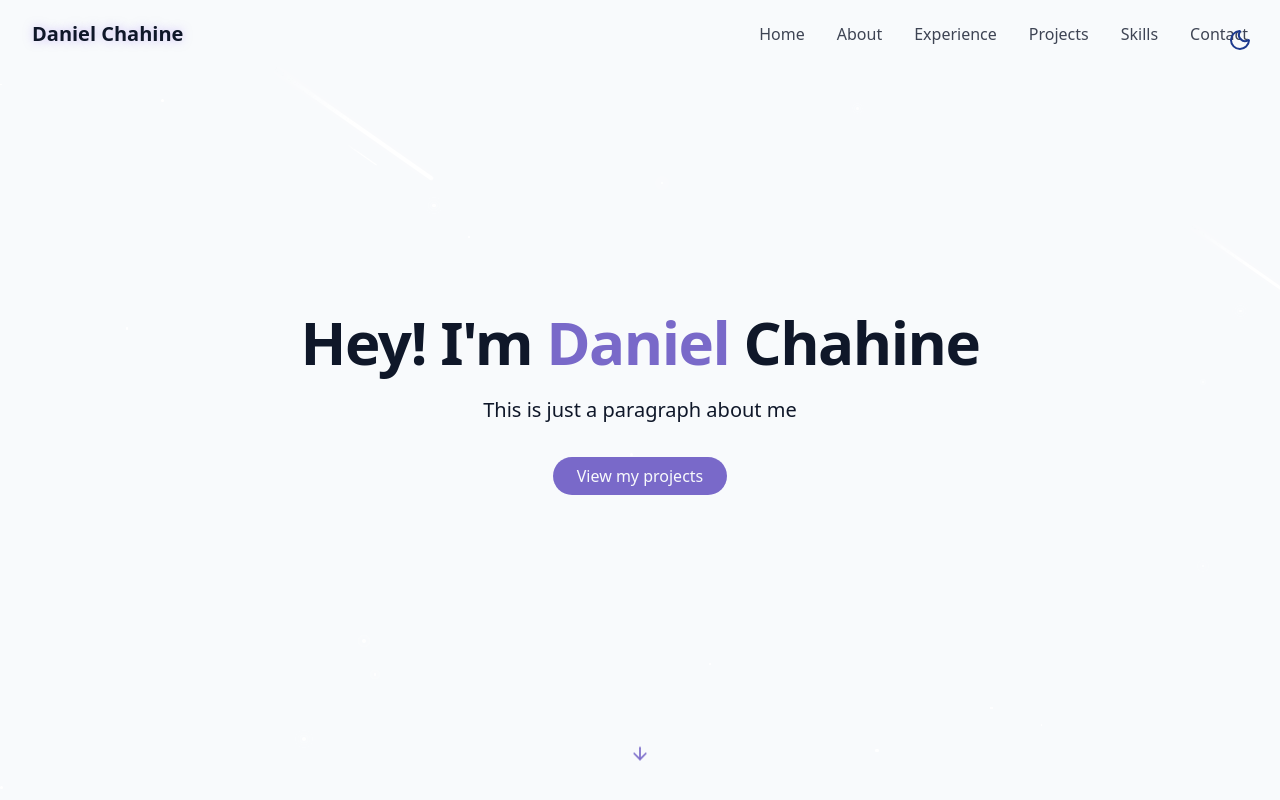
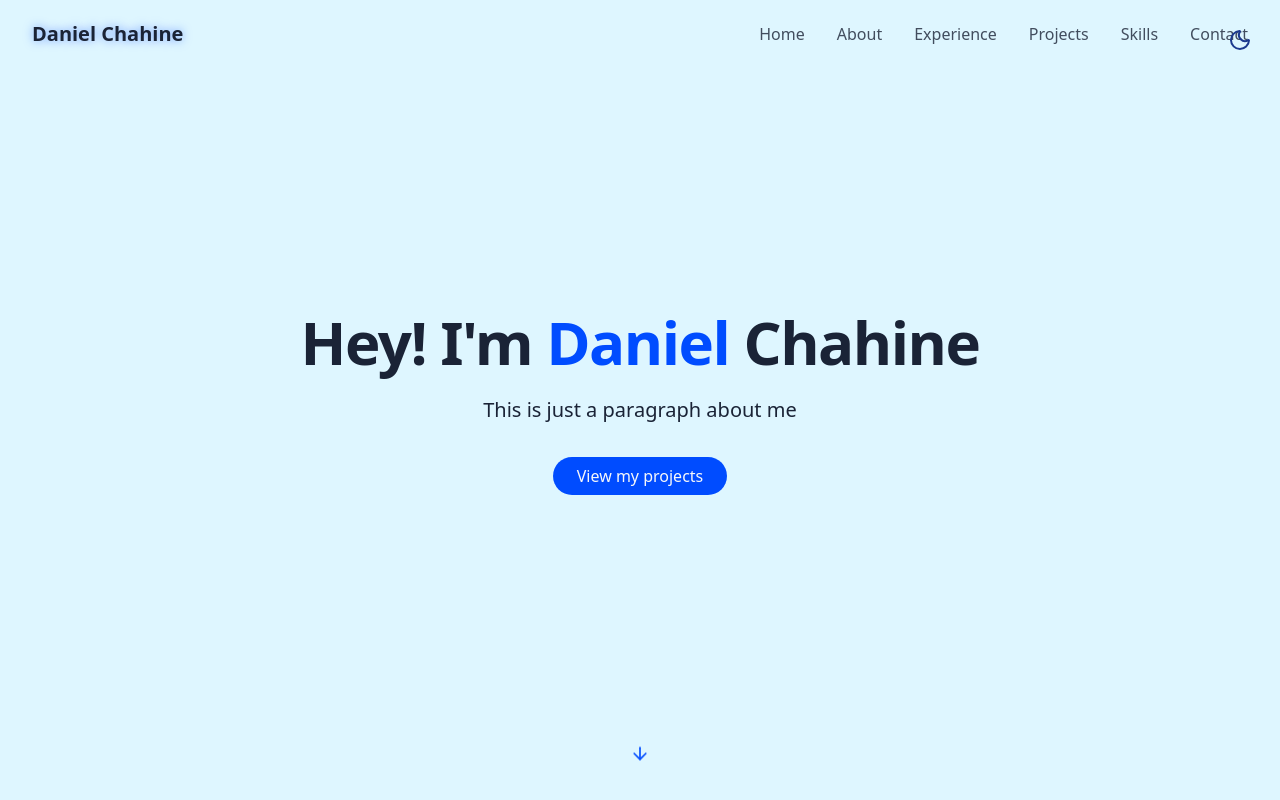
Before and after one commit to DanielChahine0/DanielChahine0.github.io, a React (Vite) app: page / in a window 1280 px wide. Shown: the top 800 px of the page. Built offline with nearby package versions, Linux system fonts and the light colour scheme.

Commit message:
updated some of the CSS

```diff
--- a/src/components/StarBackground.jsx
+++ b/src/components/StarBackground.jsx
@@ -7,8 +7,8 @@ export const StarBackground = () => {
     const [meteors, setMeteors] = useState([]);
 
     useEffect(() => {
-        generateStars();
-        generateMeteors();
+        // generateStars();
+        // generateMeteors();
 
         const handleResize = () => {
             generateStars();
--- a/src/index.css
+++ b/src/index.css
@@ -1,14 +1,14 @@
 @import "tailwindcss";
 
 @theme {
-  --color-border: hsl(var(--border));
-  --color-background: hsl(var(--background));
-  --color-foreground: hsl(var(--foreground));
+  --color-border: var(--border);
+  --color-background: var(--background);
+  --color-foreground: var(--foreground);
 
-  --color-primary: hsl(var(--primary));
-  --color-primary-foreground: hsl(var(--primary-foreground));
+  --color-primary: var(--primary);
+  --color-primary-foreground: var(--primary-foreground);
 
-  --color-card: hsl(var(--card));
+  --color-card: var(--card);
 
   --animat-float: float 6s ease-in-out infinite;
   --animate-flash: flash 2s linear infinite;
@@ -90,27 +90,27 @@
 
 @layer base {
   :root {
-    --background: 210 40% 98%;
-    --foreground: 222 47% 11%;
+    --background: #def6ff;         /* hsl(210, 40%, 98%) */
+    --foreground: #1a2336;         /* hsl(222, 47%, 11%) */
 
-    --card: 0 0% 100%;
+    --card: #ffffff;               /* hsl(0, 0%, 100%) */
 
-    --primary: 250 47% 60%;
-    --primary-foreground: 210 40% 98%;
+    --primary: #004cff;            /* hsl(178, 75%, 51%) */
+    --primary-foreground: #f6f8fa; /* hsl(210, 40%, 98%) */
 
-    --border: 214 32% 91%;
+    --border: #e3e7ef;             /* hsl(214, 32%, 91%) */
   }
 
   .dark {
-    --background: 222 47% 4%;
-    --foreground: 213 31% 91%;
+    --background: #000520;         /* hsl(222, 47%, 4%) */
+    --foreground: #e0e4ef;         /* hsl(213, 31%, 91%) */
 
-    --card: 222 47% 8%;
+    --card: #151a2a;               /* hsl(222, 47%, 8%) */
 
-    --primary: 250 65% 65%;
-    --primary-foreground: 213 31% 91%;
+    --primary: #3c76ff;            /* hsl(250, 65%, 65%) */
+    --primary-foreground: #e0e4ef; /* hsl(213, 31%, 91%) */
 
-    --border: 217 33% 20%;
+    --border: #2a3042;             /* hsl(217, 33%, 20%) */
   }
 
   * {
@@ -150,7 +150,7 @@
 
 @utility text-glow {
   @apply relative;
-  text-shadow: 0 0 10px rgba(167, 138, 250, 0.5);
+  text-shadow: 0 0 10px #004cff80;
 }
 
 @utility card-hover {
@@ -159,25 +159,28 @@
 
 @utility gradient-border {
   @apply relative rounded-md;
-  background: linear-gradient(to right, hsl(var(--card)), hsl(var(--card)));
+  /* hsl(var(--card)) is already hex via --card, so use var(--card) directly */
+  background: linear-gradient(to right, var(--card), var(--card));
   background-clip: padding-box;
   border: 1px solid transparent;
 }
 
 @utility cosmic-button {
   @apply px-6 py-2 rounded-full bg-primary text-primary-foreground font-medium
-         transition-all duration-300 hover:shadow-[0_0_10px_rgba(139,92,246,0.5)]
+         transition-all duration-300 hover:shadow-[0_0_10px_#004cff80]
          hover:scale-105 active:scale-95;
 }
 
 @utility star {
   @apply absolute rounded-full bg-white;
-  box-shadow: 0 0 10px 2px rgba(255, 255, 255, 0.4);
+  /* rgba(255, 255, 255, 0.4) => #ffffff66 */
+  box-shadow: 0 0 10px 2px #ffffff66;
 }
 
 @utility meteor {
   @apply absolute bg-linear-to-r from-white via-white to-transparent rounded-full;
-  box-shadow: 0 0 10px 2px rgba(255, 255, 255, 0.3);
+  /* rgba(255, 255, 255, 0.3) => #ffffff4d */
+  box-shadow: 0 0 10px 2px #ffffff4d;
 }
 
 #root {
```
